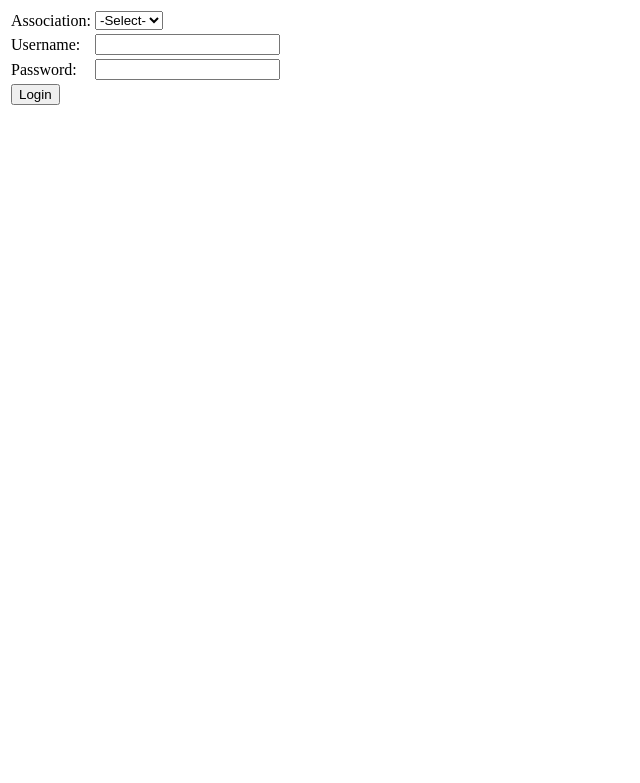
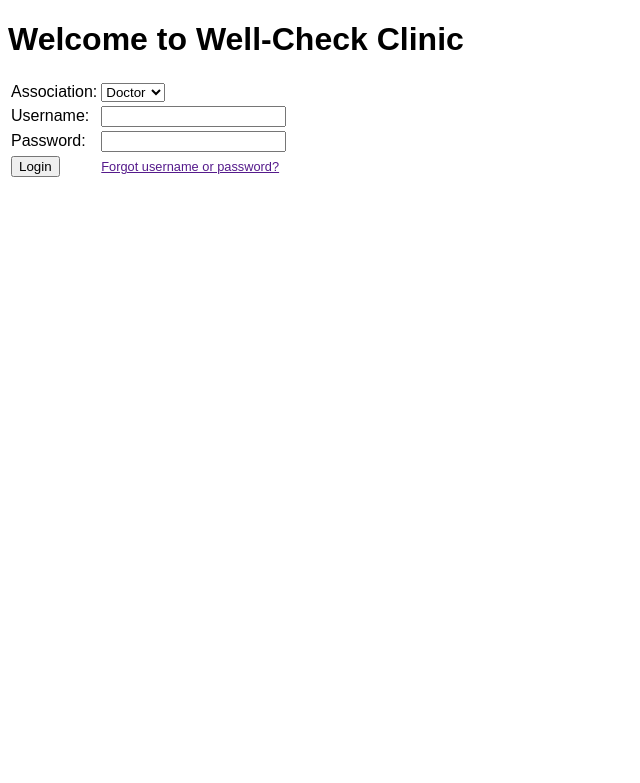
Before and after one commit to marcusfinney/Koala, a PHP site: page / in a window 1280 px wide. Shown: the top 783 px of the page, without its empty margins (0-640 px from the left). Run offline with PHP 8.4, Linux system fonts and the light colour scheme.

Commit message:
added a css folder/file, and few login page changes

```diff
--- /dev/null
+++ b/css/style.css
@@ -0,0 +1,7 @@
+body {
+    font-family: arial, sans-serif;
+}
+
+.small {
+    font-size: 0.8em;
+}
--- a/index.php
+++ b/index.php
@@ -1,19 +1,24 @@
-<html>
+<!doctype html>
+<html lang="en">
     <head>
- 		<title>Login</title>
+        <title>Well-Check Clinic | Login</title>
+        <link rel="stylesheet" href="css/style.css">
     <head>
+
     <body>
-
- <form method = "post" action = "checklogin.php">
+        <h1>Welcome to Well-Check Clinic</h1>
+        <form method="post" action="checklogin.php">
         <table>
             <tr>
                 <td>Association:</td>
- 		<td><select name="association">
- 				<option value="Admins">-Select-</option>
+                <td>
+                    <select name="association">
                         <option value="Doctors">Doctor</option>
                         <option value="Nurses">Nurse</option>
                         <option value="Patients">Patient</option>
- 			</select></td>
+                        <option value="Admins">Admin</option>
+                    </select>
+                </td>
             </tr>
             <tr>
                 <td>Username:</td>
@@ -22,8 +27,12 @@
             <tr>
                 <td>Password:</td>
                 <td><input type="password" name="password"></td>
+            </tr>
             <tr>
                 <td><input type="submit" name="submit" value="Login"></td>
+                <!-- THIS CURRENTLY GOES NOWHERE -->
+                <td><a class="small" href="">Forgot username or password?</a></td>
+            </tr>
         </table>
         </form>
     </body>
```
Lines whose indentation alone changed are shown as unchanged.
